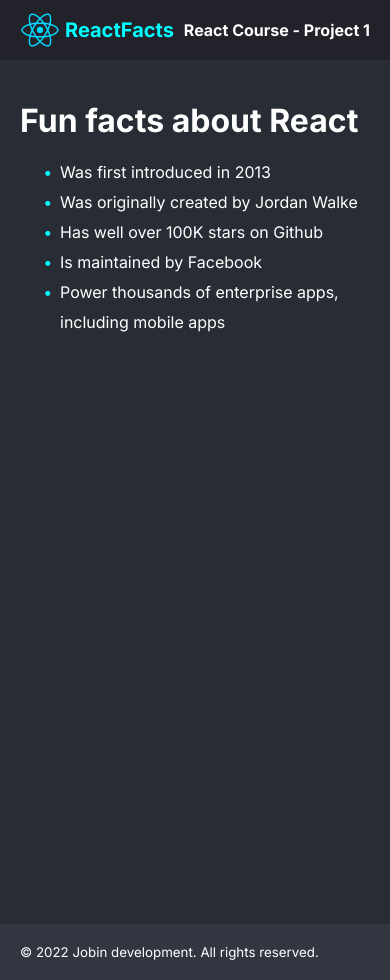
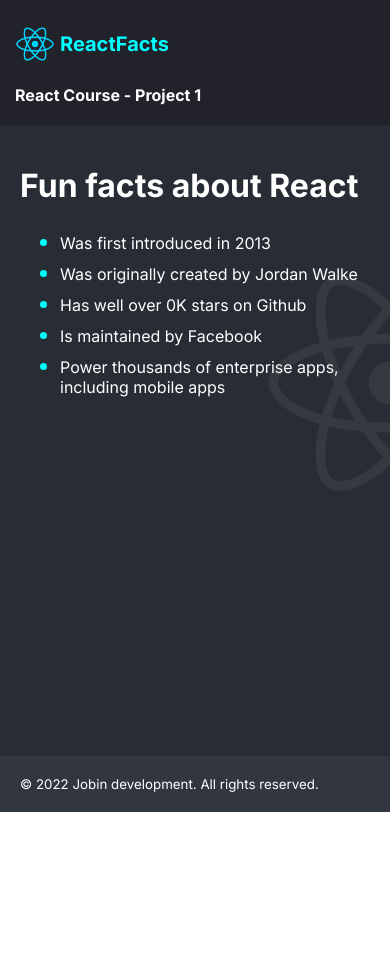
Before and after one commit to JobinBiju/ReactInfoPage, a React app: page / in a window 390 px wide. After the commit the page ends 844 px from the top, so only its background shows below. Built offline with nearby package versions, Linux system fonts and the light colour scheme.

Commit message:
Learned state

```diff
--- a/public/index.css
+++ b/public/index.css
@@ -50,21 +50,34 @@
 .main {
   padding: 20;
   background-color: #282d35;
-  height: calc(100vh - 20px);
+  height: calc(70vh);
 }
 
 .mainList {
-  list-style: none;
+  max-width: 400px;
 }
 
-.mainList li::before {
-  content: '\2022';
+.mainList > li {
+  padding-block: 5px;
+  line-height: 20px;
+}
+
+.mainList > li::marker {
   color: aqua;
-  font-weight: bold;
-  display: inline-block;
-  width: 1em;
-  margin-left: -1em;
-  margin-bottom: 10px;
+  font-size: 1.3rem;
+}
+
+.count-btn {
+  background-color: transparent;
+  border: none;
+}
+
+.logo-bg {
+  width: 260px;
+  position: absolute;
+  top: 30%;
+  right: -130px;
+  filter: grayscale() opacity(10%);
 }
 
 /* footer section */
@@ -72,3 +85,13 @@
   padding: 20;
   background-color: #313641;
 }
+
+@media only screen and (max-width: 600px) {
+  .nav {
+    display: flex;
+    flex-direction: column;
+    align-items: flex-start;
+    padding: 15;
+    height: 95px;
+  }
+}
--- a/public/index.html
+++ b/public/index.html
@@ -1,5 +1,6 @@
 <html>
   <head>
+    <meta name="viewport" content="width=device-width, initial-scale=1.0" />
     <link rel="preconnect" href="https://fonts.googleapis.com" />
     <link rel="preconnect" href="https://fonts.gstatic.com" crossorigin />
     <link
--- a/src/components/MainContent.js
+++ b/src/components/MainContent.js
@@ -1,16 +1,26 @@
-import React from 'react';
+import React, { useState } from 'react';
+import logo from '../assets/images/react-logo.png';
 
 function MainContent() {
+  const [count, setCount] = useState(0);
+
+  function incrementCount() {
+    setCount(count + 1);
+  }
+
   return (
     <div className="main">
       <h1>Fun facts about React</h1>
-      <ul className='mainList'>
+      <ul className="mainList">
         <li>Was first introduced in 2013</li>
         <li>Was originally created by Jordan Walke</li>
-        <li>Has well over 100K stars on Github</li>
+        <li>Has well over {count}K stars on Github</li>
         <li>Is maintained by Facebook</li>
         <li>Power thousands of enterprise apps, including mobile apps</li>
       </ul>
+      <button className="count-btn" onClick={incrementCount}>
+        <img src={logo} className="logo-bg" />
+      </button>
     </div>
   );
 }
```
